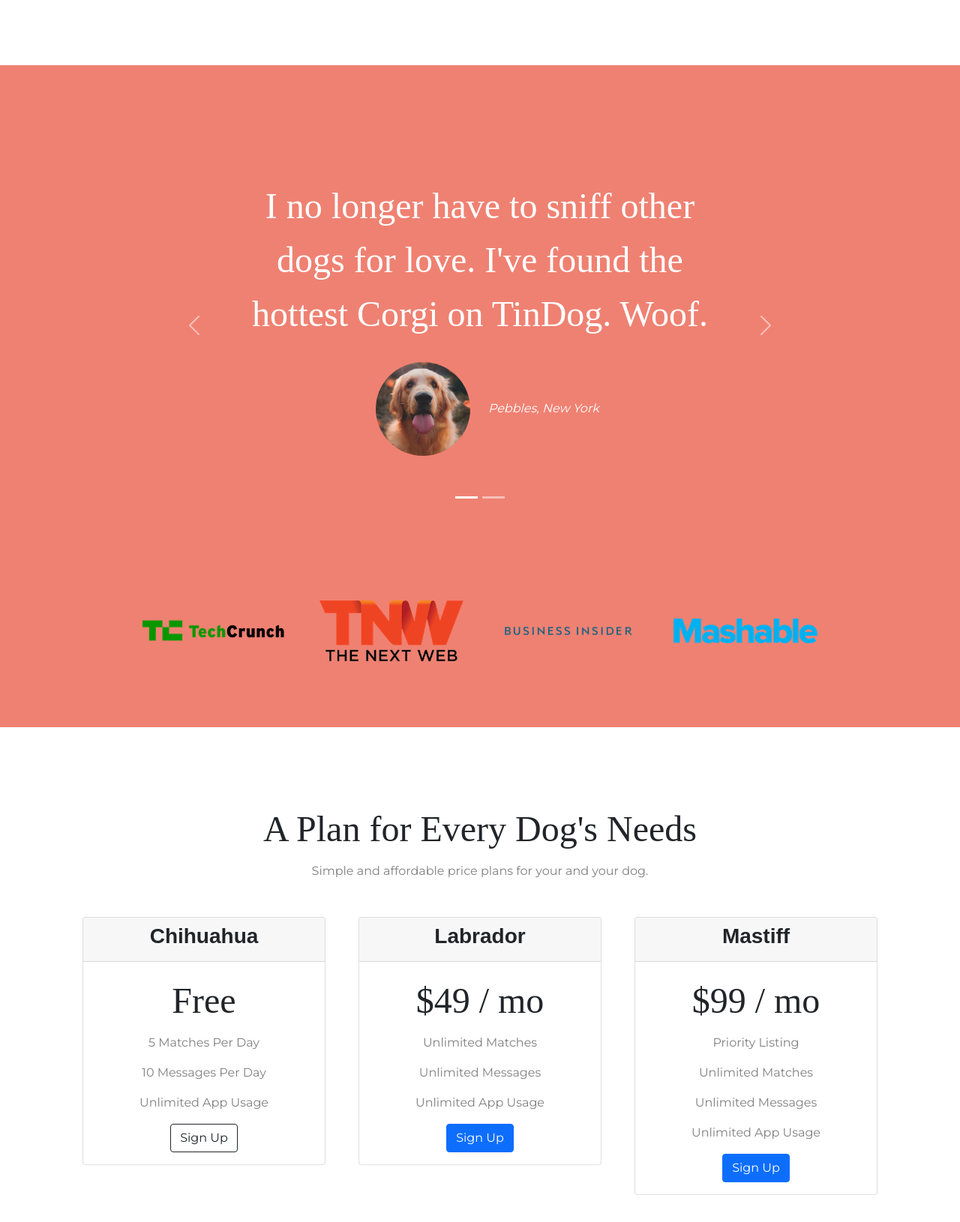
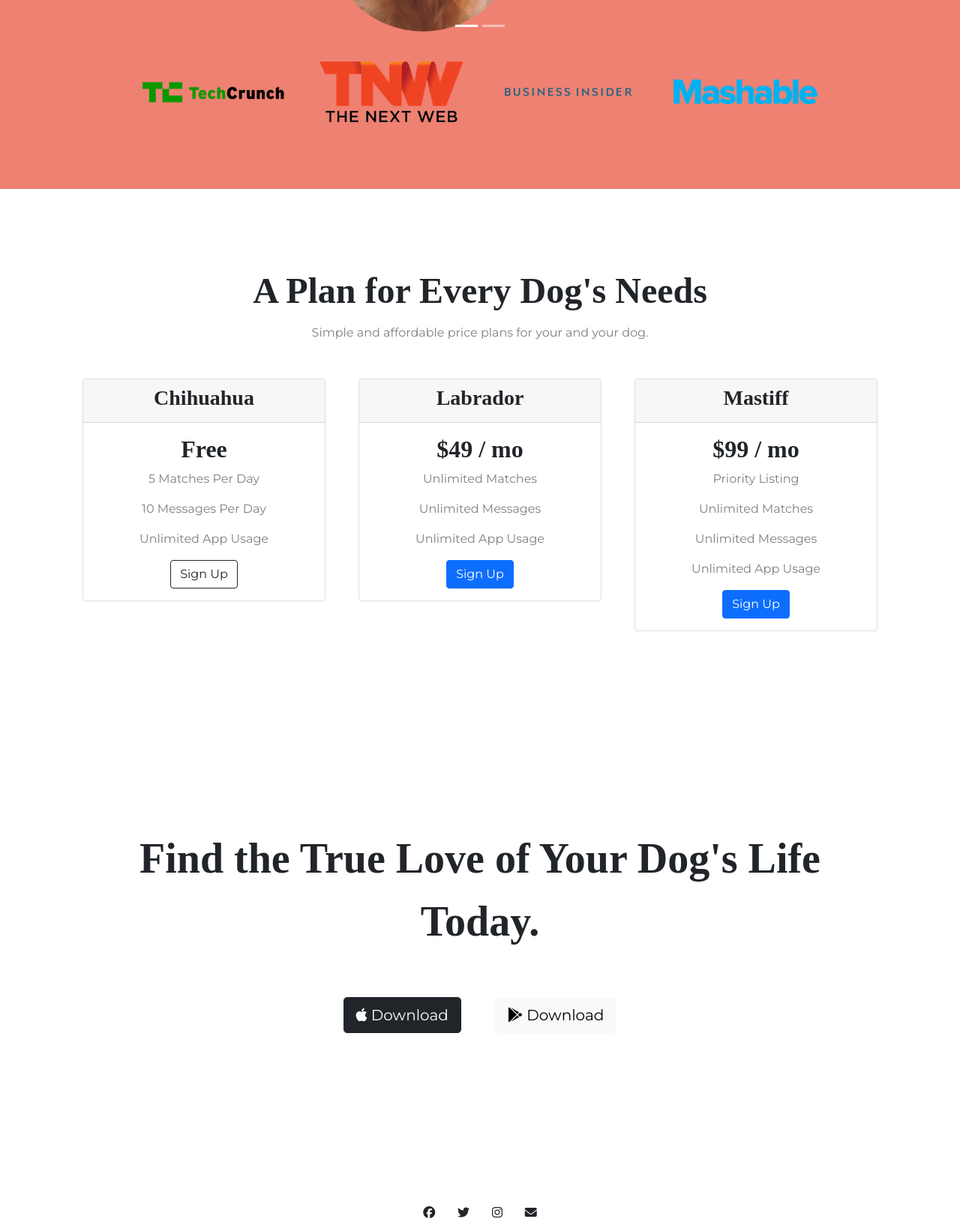
Before and after one commit to Krishnansu/tinDog, a plain HTML site: page index.html in a window 1280 px wide. Shown: the part 1061-2691 px from the top of the page at 75% size. Drawn offline with nearby package versions, Linux system fonts and the light colour scheme.

Commit message:
Updated CSS File

```diff
--- a/css/styles.css
+++ b/css/styles.css
@@ -1,43 +1,58 @@
 body{
     font-family: 'Montserrat';
+    text-align: center;
 }
 
 
-#title
-{
-    background-color: #ff4c68;
-    color: white;
 
-}
 
-h1{
-    font-family: "Montserrat-Black",sans-serif;
-    font-size: 4rem;
-    line-height: 1.5;
+h1, h2, h3, h4, h5, h6{
+    font-family: 'Montserrat-Black';
     font-weight: 900;
-}
 
-h2{
-    font-family: "Montserrat-Bold";
-    font-size: 3rem;
-    line-height: 1.5;
-    font-weight:900px;
-
-}
-
-h3{
-    font-family: "Montserrat-Black",sans-serif;
-    font-weight: 900;
 }
 
 p{
     color: grey;
 }
 
+
 .container-fluid
 {
-    padding: 3% 15% 7%;
+    padding: 7% 15%;
 }
+
+
+
+/* Sections */
+
+.colored-section
+{
+    background-color: #ff4c68;
+    color: white;
+}
+
+
+.white-section
+{
+    background-color: #fff;
+}
+
+
+
+
+/* Heading */
+
+.Big-Heading
+{
+    font-family: "Montserrat-Black",sans-serif;
+    font-size: 4rem;
+    line-height: 1.5;
+    font-weight: 900;
+
+}
+
+
 
 /* Navigation Bar */
 
@@ -66,12 +81,33 @@ p{
     font-family: 'Montserrat-Light';
 }
 
+
+
+
+/* Title */
+
+#title
+{
+    text-align: left;
+}
+
+#title .container-fluid
+{
+    padding: 3% 15% 7%;
+}
+
+
+
+
+
 /* Download Buttons */
 
 .download-button
 {
     margin: 5% 3%
 }
+
+
 
 /* Title Image */
 
@@ -84,12 +120,13 @@ p{
 
 }
 
+
+
 /* features */
 
 #features
 {
-    background-color: #fff;
-    padding: 7% 15%;
+
     position: relative;
 
 
@@ -112,14 +149,21 @@ p{
     color: #ff4c68;
 }
 
+.feature-title
+{
+    font-size: 1.5rem;
+}
+
+
+
+
 /* Testimonials */
 
 #testimonials
 {
-    padding: 7% 15%;
-    text-align: center;
+
     background-color: #ef8172;
-    color: #fff;
+
 
 }
 
@@ -131,12 +175,21 @@ p{
     margin: 20px;
 }
 
+.testimonial-text
+{
+    font-family: "Montserrat-Black";
+    font-size: 3rem;
+    line-height: 1.5;
+    font-weight:900px;
+}
+
+
+
 /* press */
 
 #press
 {
     background-color: #ef8172;
-    text-align: center;
     padding-bottom: 3%;
 
 }
@@ -147,16 +200,13 @@ p{
     margin: 20px 20px 50px ;
 }
 
-.carousel-item
-{
-    padding: 7% 15%
-}
+
+
 
 /* pricing */
 
 #pricing
 {
-    text-align: center;
     padding: 100px;
 }
 
@@ -168,18 +218,30 @@ p{
 .plan-title
 {
     font-family: 'Montserrat-Black';
+    font-size: 3rem;
+    line-height: 1.5;
+    font-weight:900px;
 
 }
+
+.price-text
+{
+    font-family: "Montserrat-Bold";
+    font-size: 3rem;
+    line-height: 1.5;
+    font-weight:900px;
+}
+
+
 
 
 /* CTA */
 
 #cta
 {
-text-align: center;
-  background-color: #ff4c68;
+
   padding: 10%;
-  color: #fff;
+
 }
 
 .cta-heading
@@ -193,11 +255,13 @@ text-align: center;
     margin: 5% 2%;
 }
 
+
+
+
 /* footer */
 
 #footer
 {
-    text-align: center;
     margin: 3% 0%;
 }
 
@@ -206,7 +270,9 @@ text-align: center;
     margin :1%;
 }
 
-@media (max-width:1028px)
+
+
+@media (max-width:1024px)
 {
     #title
     {
```
